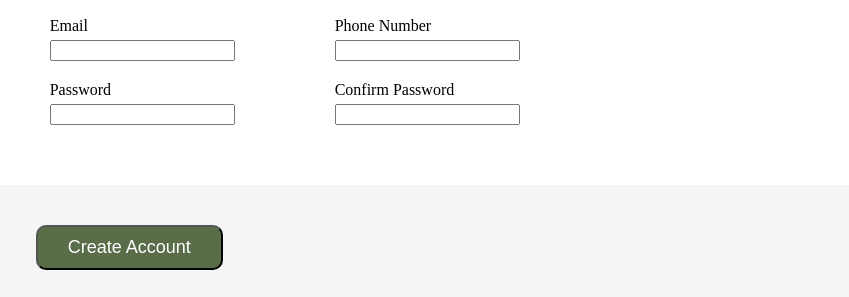
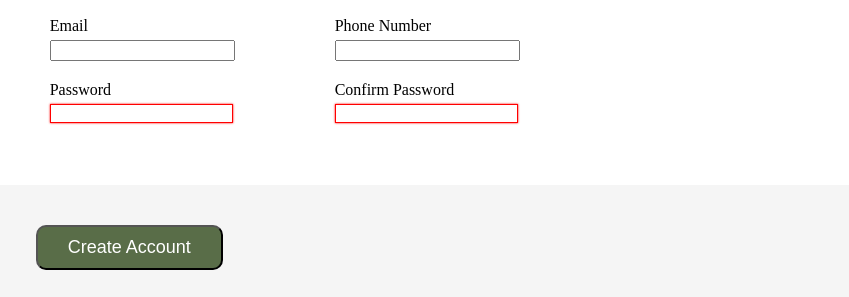
Before and after one commit to Andrews-Dojo/Sign-up-form, a plain HTML site: page index.html in a window 1280 px wide. Shown: the part 330-627 px from the top of the page, 431-1280 px from the left. Drawn offline with Linux system fonts and the light colour scheme.

Commit message:
password fields are red when invalid

```diff
--- a/styles.css
+++ b/styles.css
@@ -88,6 +88,7 @@ li {
     /* padding: 8px; */
 }
 
+
 li input {
     margin-bottom: 20px;
     margin-right: 60px;
@@ -149,3 +150,8 @@ button {
     border-color: blue;
     box-shadow: 0 0 5px rgba(0, 0, 255, 0.5);
 }
+
+.error:invalid {
+    border: 1px solid red;
+    box-shadow: 0 0 2px red;
+}
```
